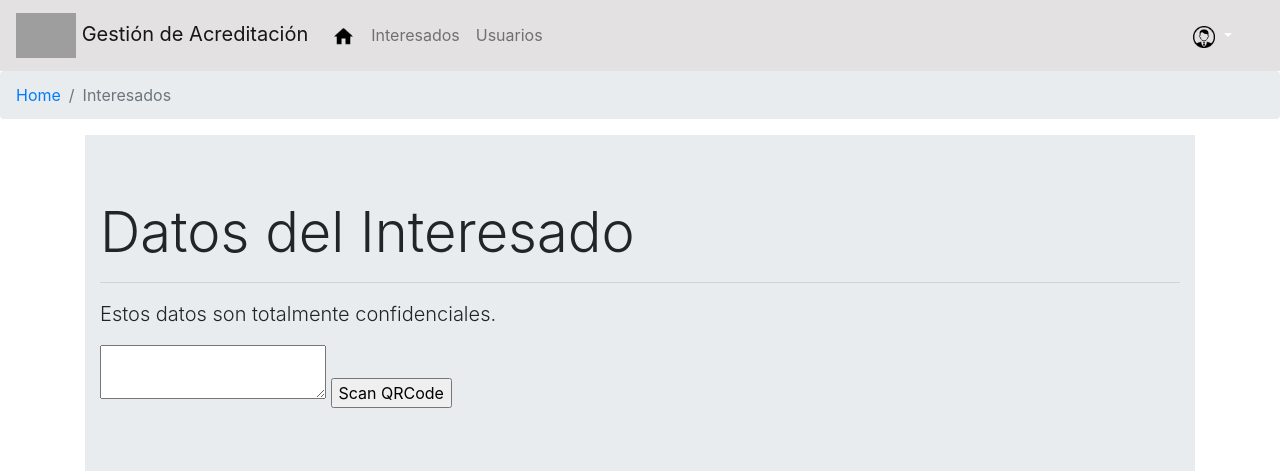
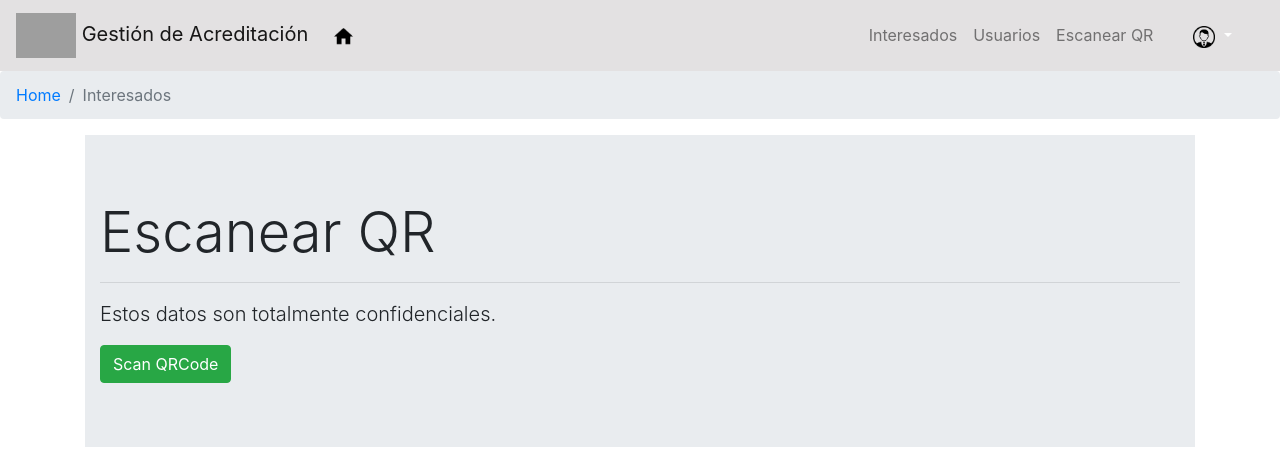
Before and after one commit to belen7/acreditacion, a PHP site: page /proyecto/sistema/escanearQr.php in a window 1280 px wide. Shown: the top 471 px of the page. Run offline with PHP 8.4, Linux system fonts and the light colour scheme; grey boxes are pictures that could not be loaded.

Commit message:
Se unifican las funcionalidades con el menu navbar

```diff
--- a/sistema/escanearQr.php
+++ b/sistema/escanearQr.php
@@ -57,20 +57,21 @@
        <section>
           <div class="jumbotron jumbotron-fluid">
               <div class="container">
-                  <h1 class="display-4">Datos del Interesado</h1>
+                  <h1 class="display-4">Escanear QR</h1>
                   <hr>
                   <p class="lead">Estos datos son totalmente confidenciales.</p>
+                  <form>
                   <div class="row">
                       <div class="col-xs-12 col-sm-12 col-md-9">
-
-                      <form>
-                      <textarea id="target-input"></textarea>
-<input type="button" id="openreader-btn" value="Scan QRCode"/>
-                      </form>
-
-
+                         <textarea id="target-input" style="display:none;"></textarea>
                       </div>
                   </div>
+                  <div class="row">
+                      <div class="col-xs-12 col-sm-12 col-md-9">
+                         <input class="btn btn-success" type="button" id="openreader-btn" value="Scan QRCode"/>
+                      </div>
+                  </div>
+                  </form>
               </div>
           </div>
         </section>
--- a/sistema/mod_navbar.php
+++ b/sistema/mod_navbar.php
@@ -15,6 +15,13 @@
       <span class="sr-only">(current)</span></a>
    </li>
 
+
+
+
+</ul>
+
+<ul class="navbar-nav ml-auto">
+
    <li class="nav-item nav-item-cliente">
        <a class="nav-link" href="itemInteresado.php">
          Interesados
@@ -27,12 +34,11 @@
        <span class="sr-only">(current)</span></a>
    </li>
 
-
-</ul>
-
-<ul class="navbar-nav ml-auto">
-
-
+   <li class="nav-item nav-item-usuarios">
+       <a class="nav-link" href="escanearQr.php">
+         Escanear QR
+       <span class="sr-only">(current)</span></a>
+   </li>
 
 <li class="nav-item px-4 dropdown">
       <a class="nav-link dropdown-toggle text-white" href="#" id="servicesDropdown" role="button" data-toggle="dropdown" aria-haspopup="true" aria-expanded="false">
```
Also changed, not shown: sistema/home.php (deleted, +0 -55 lines), sistema/index.php (+24 -14 lines).
